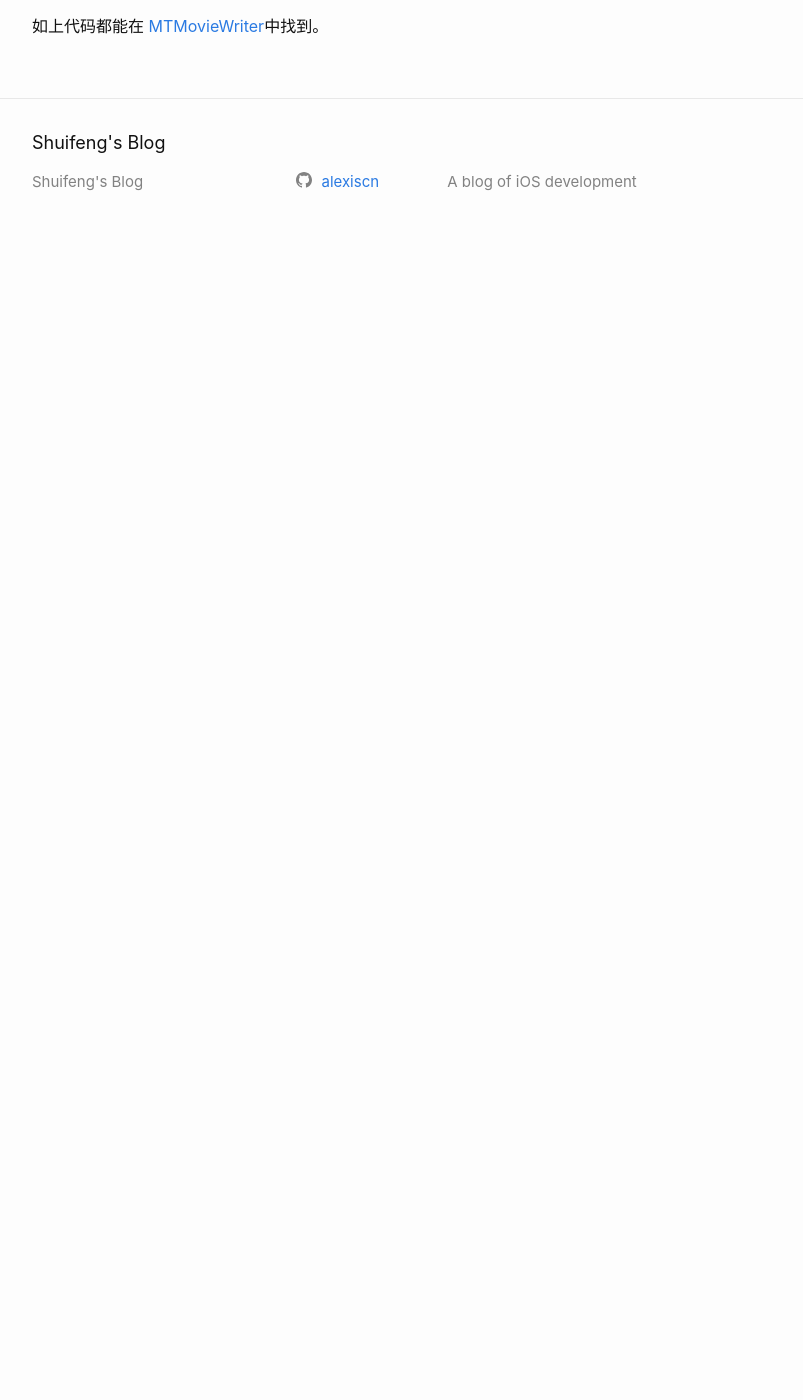
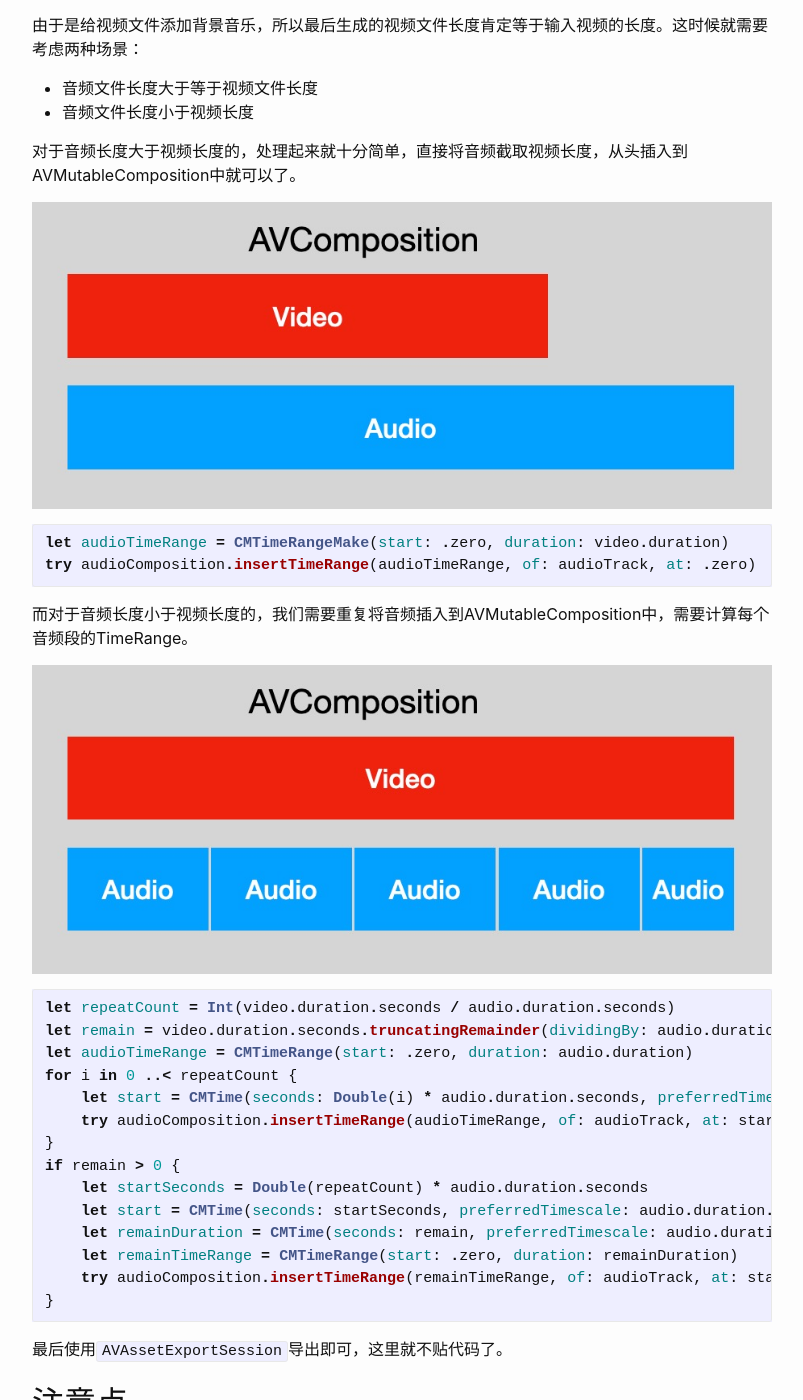
Before and after one commit to alexiscn/alexiscn.github.io, a Jekyll site: the page built from _posts/2020-03-31-create-video-from-images.md, in a window 1280 px wide and 1400 px high, scrolled down 3075 px. Shown: the whole window, without its empty margins (238-1041 px from the left). Built offline with Jekyll 4.4.1, drawn with Linux system fonts in a browser that asks for light colours; comment, search, counter and statistics services are not loaded; before the commit the page ends 3329 px from its top, so only the background shows below that; some of the changed text lies outside the part shown.

Commit message:
Update post

````diff
--- a/_posts/2020-03-31-create-video-from-images.md
+++ b/_posts/2020-03-31-create-video-from-images.md
@@ -54,7 +54,7 @@ let pixelBufferAdaptor = AVAssetWriterInputPixelBufferAdaptor(assetWriterInput:
 pixelBufferAdaptor.append(buffer, withPresentationTime: presentTime)
 ```
 
-苹果推荐`CVPixelBuffer`用`AVAssetWriterInputPixelBufferAdaptor`的[pixelBufferPool来创建以提高性能，参考 [AVAssetWriterInputPixelBufferAdaptor](https://developer.apple.com/documentation/avfoundation/avassetwriterinputpixelbufferadaptor)。
+苹果推荐`CVPixelBuffer`用`AVAssetWriterInputPixelBufferAdaptor`的`pixelBufferPool`来创建以提高性能，参考 [AVAssetWriterInputPixelBufferAdaptor](https://developer.apple.com/documentation/avfoundation/avassetwriterinputpixelbufferadaptor)。
 
 ```swift
 guard let pixelBufferPool = pixelBufferAdaptor.pixelBufferPool else {
@@ -107,6 +107,70 @@ while index < (images.count - 1) {
 }
 ```
 
+## 增加背景音乐
+
+增加背景音乐其实就是将音频文件与视频文件进行混合，我们这里创建一个`AVMutableComposition`，然后将音频与视频添加进合成器，最后使用`AVAssetExportSession`进行导出。
+
+为了简单起见，我们假定整段视频都增加音乐。当然也可以设置音乐的TimeRange，即只在某个时间段增加音乐。
+
+```swift
+private func mixAudio(_ audio: AVAsset,
+                      video: AVAsset,
+                      completion: MTMovieMakerCompletion? = nil) throws {
+    guard let videoTrack = video.tracks(withMediaType: .video).first else {
+        fatalError("Can not found videoTrack in Video File")
+    }
+    guard let audioTrack = audio.tracks(withMediaType: .audio).first else {
+        fatalError("Can not found audioTrack in Audio File")
+    }
+
+    let composition = AVMutableComposition()
+    guard let videoComposition = composition.addMutableTrack(withMediaType: .video, preferredTrackID: CMPersistentTrackID(1)),
+        let audioComposition = composition.addMutableTrack(withMediaType: .audio, preferredTrackID: CMPersistentTrackID(2)) else {
+        return
+    }
+    // TODO:
+}
+```
+
+由于是给视频文件添加背景音乐，所以最后生成的视频文件长度肯定等于输入视频的长度。这时候就需要考虑两种场景：
+
+* 音频文件长度大于等于视频文件长度
+* 音频文件长度小于视频长度
+
+对于音频长度大于视频长度的，处理起来就十分简单，直接将音频截取视频长度，从头插入到 AVMutableComposition中就可以了。
+
+![](/assets/images/2020/AVComposition02.jpg)
+
+```swift
+let audioTimeRange = CMTimeRangeMake(start: .zero, duration: video.duration)
+try audioComposition.insertTimeRange(audioTimeRange, of: audioTrack, at: .zero)
+```
+
+而对于音频长度小于视频长度的，我们需要重复将音频插入到AVMutableComposition中，需要计算每个音频段的TimeRange。
+
+![](/assets/images/2020/AVComposition01.jpg)
+
+```swift
+let repeatCount = Int(video.duration.seconds / audio.duration.seconds)
+let remain = video.duration.seconds.truncatingRemainder(dividingBy: audio.duration.seconds)
+let audioTimeRange = CMTimeRange(start: .zero, duration: audio.duration)
+for i in 0 ..< repeatCount {
+    let start = CMTime(seconds: Double(i) * audio.duration.seconds, preferredTimescale: audio.duration.timescale)
+    try audioComposition.insertTimeRange(audioTimeRange, of: audioTrack, at: start)
+}
+if remain > 0 {
+    let startSeconds = Double(repeatCount) * audio.duration.seconds
+    let start = CMTime(seconds: startSeconds, preferredTimescale: audio.duration.timescale)
+    let remainDuration = CMTime(seconds: remain, preferredTimescale: audio.duration.timescale)
+    let remainTimeRange = CMTimeRange(start: .zero, duration: remainDuration)
+    try audioComposition.insertTimeRange(remainTimeRange, of: audioTrack, at: start)
+}
+```
+
+最后使用`AVAssetExportSession`导出即可，这里就不贴代码了。
+
+
 ## 注意点
 
 writerInput必须要在`isReadyForMoreMediaData`为`true`的时候，才能正常写入数据，否则会抛出异常。所以我们在频繁写入数据之前，要确保改值为`true`，否则需要让线程等待writerInput处理完上一个数据。
@@ -116,7 +180,6 @@ while !writerInput.isReadyForMoreMediaData {
     Thread.sleep(forTimeInterval: 0.01)
 }
 ```
-
 
 ## 内存暴涨
 
````
Also changed, not shown: _drafts/2020-03-24-ios-merge-videos-with-transitions.md (+52 -3 lines), assets/images/2020/AVComposition01.jpg (added), assets/images/2020/AVComposition02.jpg (added), assets/images/2020/composition_normal@2x.jpg, assets/images/2020/composition_transition@2x.jpg.
